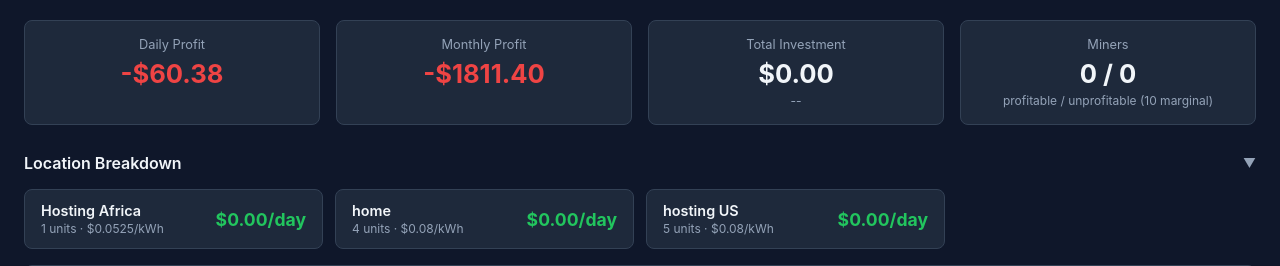
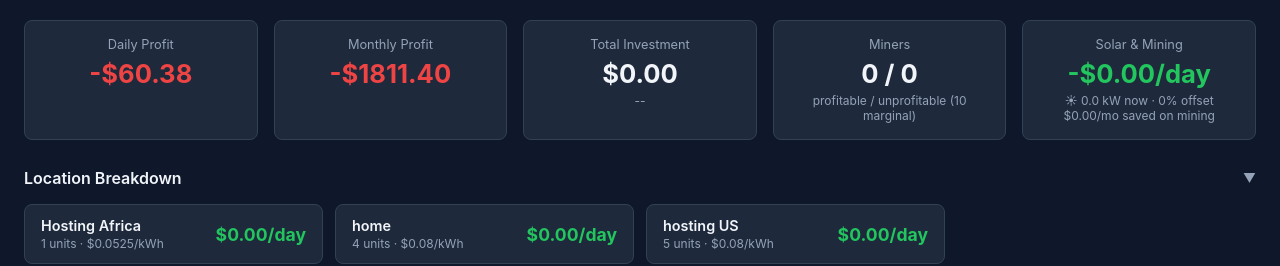
Before and after one commit to apedraza3/mining-profitability, a Flask app: page / in a window 1280 px wide. Shown: the part 117-383 px from the top of the page. Run offline with Flask 3, Linux system fonts and the light colour scheme; data comes from the database, SQL or seed files in the repository; data that the repository does not hold is empty.

Commit message:
Add Solar & Mining card with live electricity dashboard data
Fetches real-time solar production and crypto power data from
the electricity dashboard API. Shows daily solar savings on
mining costs and solar offset percentage.

Co-Authored-By: Claude Opus 4.6 <noreply@anthropic.com>

```diff
--- a/app.py
+++ b/app.py
@@ -702,6 +702,71 @@ def difficulty_history():
     return jsonify(results)
 
 
+# ---- Electricity Dashboard Integration ----
+
+ELECTRICITY_API = os.getenv("ELECTRICITY_API_URL", "http://127.0.0.1:5001")
+
+
+@app.route("/api/electricity/solar-mining", methods=["GET"])
+@login_required
+def solar_mining_summary():
+    """Fetch live solar + crypto data from the electricity dashboard."""
+    import requests as req
+
+    try:
+        rt = req.get(f"{ELECTRICITY_API}/api/realtime", timeout=5).json()
+        summary = req.get(f"{ELECTRICITY_API}/api/summary", timeout=5).json()
+        roi = req.get(f"{ELECTRICITY_API}/api/solar/roi", timeout=5).json()
+
+        solar_w = rt.get("solar_production_w", 0)
+        crypto_w = rt.get("crypto_mining_w", 0)
+        consumption_w = rt.get("house_consumption_w", 0)
+        net_grid_w = rt.get("net_grid_w", 0)
+
+        # Solar covers the whole house proportionally; crypto's share:
+        solar_offset_w = min(solar_w, consumption_w) if consumption_w > 0 else 0
+        crypto_share = crypto_w / consumption_w if consumption_w > 0 else 0
+        crypto_solar_offset_w = solar_offset_w * crypto_share
+
+        energy_rate = summary.get("energy_rate", 0.08907)
+
+        # Daily projections from current reading
+        crypto_daily_cost = (crypto_w / 1000) * 24 * energy_rate
+        crypto_solar_savings_daily = (crypto_solar_offset_w / 1000) * 24 * energy_rate
+        net_crypto_daily_cost = crypto_daily_cost - crypto_solar_savings_daily
+
+        return jsonify({
+            "connected": True,
+            "realtime": {
+                "solar_w": round(solar_w, 0),
+                "crypto_w": round(crypto_w, 0),
+                "consumption_w": round(consumption_w, 0),
+                "net_grid_w": round(net_grid_w, 0),
+                "solar_offset_pct": round((solar_w / consumption_w * 100) if consumption_w > 0 else 0, 1),
+                "crypto_solar_offset_w": round(crypto_solar_offset_w, 0),
+            },
+            "daily": {
+                "crypto_cost_no_solar": round(crypto_daily_cost, 2),
+                "crypto_solar_savings": round(crypto_solar_savings_daily, 2),
+                "net_crypto_cost": round(net_crypto_daily_cost, 2),
+            },
+            "monthly": {
+                "crypto_cost_no_solar": round(crypto_daily_cost * 30, 2),
+                "crypto_solar_savings": round(crypto_solar_savings_daily * 30, 2),
+                "net_crypto_cost": round(net_crypto_daily_cost * 30, 2),
+            },
+            "roi": {
+                "payback_pct": roi.get("payback_pct", 0),
+                "total_savings": roi.get("total_savings", 0),
+                "net_cost": roi.get("net_cost", 0),
+                "months_to_payback": roi.get("months_to_payback", 0),
+            },
+        })
+    except Exception as e:
+        logger.debug("Electricity dashboard not available: %s", e)
+        return jsonify({"connected": False})
+
+
 if __name__ == "__main__":
     app.run(
         host=config.FLASK_HOST,
--- a/static/js/dashboard.js
+++ b/static/js/dashboard.js
@@ -25,8 +25,11 @@ document.addEventListener('DOMContentLoaded', () => {
     loadProfitHistory();
     loadUptimeStats();
     loadWalletSummary();
+    loadSolarMining();
     // Refresh pool status every 2 minutes
     poolRefreshInterval = setInterval(loadPoolStatus, 2 * 60 * 1000);
+    // Refresh solar data every 5 minutes
+    setInterval(loadSolarMining, 5 * 60 * 1000);
 
     autoRefreshEl.addEventListener('change', (e) => {
         if (e.target.checked) {
@@ -916,9 +919,11 @@ function updateSummaryStripLayout() {
     if (!strip) return;
     var extraVisible = strip.querySelectorAll('.summary-card[style*="display: none"]').length < strip.querySelectorAll('.summary-card[style]').length;
     // Check if any optional cards are visible
-    var fleet = document.getElementById('fleetHealthCard');
-    var solar = document.getElementById('solarSavingsCard');
-    var hasExtra = (fleet && fleet.style.display !== 'none') || (solar && solar.style.display !== 'none');
+    var optionalCards = ['fleetHealthCard', 'solarSavingsCard', 'solarMiningCard', 'walletCard'];
+    var hasExtra = optionalCards.some(function(id) {
+        var el = document.getElementById(id);
+        return el && el.style.display !== 'none';
+    });
     strip.classList.toggle('has-extra', hasExtra);
 }
 
@@ -1079,3 +1084,35 @@ async function loadWalletSummary() {
         console.error('Failed to load wallet summary', err);
     }
 }
+
+async function loadSolarMining() {
+    try {
+        const resp = await fetch('/api/electricity/solar-mining');
+        if (!resp.ok) return;
+        const data = await resp.json();
+        if (!data.connected) return;
+
+        var card = document.getElementById('solarMiningCard');
+        card.style.display = '';
+
+        var rt = data.realtime;
+        var daily = data.daily;
+        var monthly = data.monthly;
+
+        // Main value: daily solar savings on crypto
+        var el = document.getElementById('solarMiningValue');
+        el.textContent = '-' + formatCurrency(daily.crypto_solar_savings) + '/day';
+        el.className = 'summary-value profit-positive';
+
+        // Sub: solar power now + monthly projection
+        var solarKw = (rt.solar_w / 1000).toFixed(1);
+        var offsetPct = rt.solar_offset_pct.toFixed(0);
+        document.getElementById('solarMiningSub').innerHTML =
+            '\u2600 ' + solarKw + ' kW now \u00B7 ' + offsetPct + '% offset<br>' +
+            formatCurrency(monthly.crypto_solar_savings) + '/mo saved on mining';
+
+        updateSummaryStripLayout();
+    } catch (err) {
+        console.error('Failed to load solar mining data', err);
+    }
+}
--- a/templates/base.html
+++ b/templates/base.html
@@ -29,7 +29,7 @@
         <p>Loading data...</p>
     </div>
 
-    <script src="/static/js/dashboard.js?v=8"></script>
+    <script src="/static/js/dashboard.js?v=9"></script>
     {% block scripts %}{% endblock %}
 </body>
 </html>
--- a/templates/index.html
+++ b/templates/index.html
@@ -55,6 +55,11 @@
             <div class="summary-label">Solar Savings</div>
             <div class="summary-value profit-positive" id="solarDailySavings">$0.00</div>
             <div class="summary-sub" id="solarMonthlySavings">$0.00/mo</div>
+        </div>
+        <div class="summary-card" id="solarMiningCard" style="display:none;">
+            <div class="summary-label">Solar &amp; Mining</div>
+            <div class="summary-value profit-positive" id="solarMiningValue">--</div>
+            <div class="summary-sub" id="solarMiningSub">--</div>
         </div>
         <div class="summary-card" id="walletCard" style="display:none;">
             <div class="summary-label">Coinbase Wallet</div>
```
